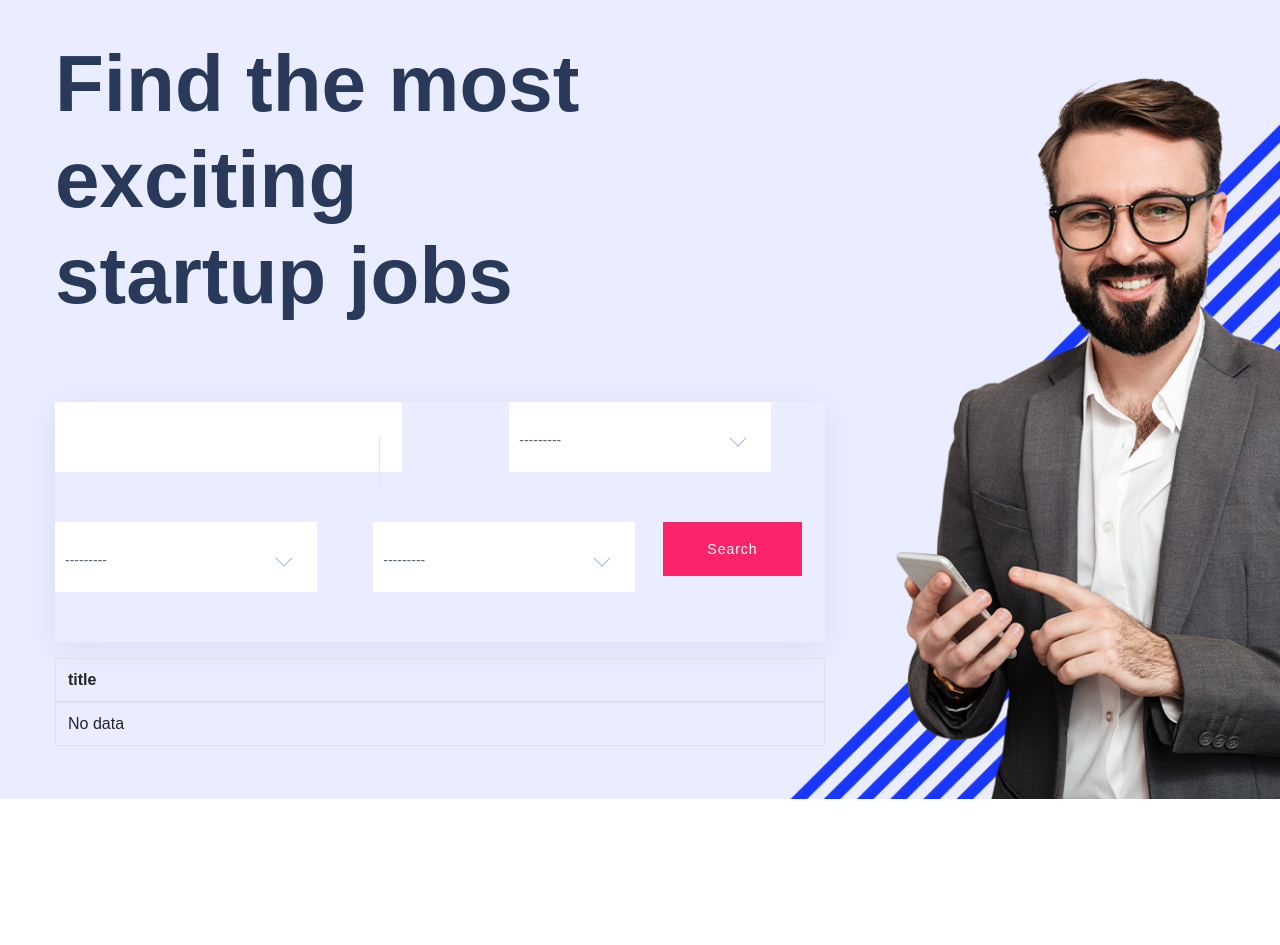
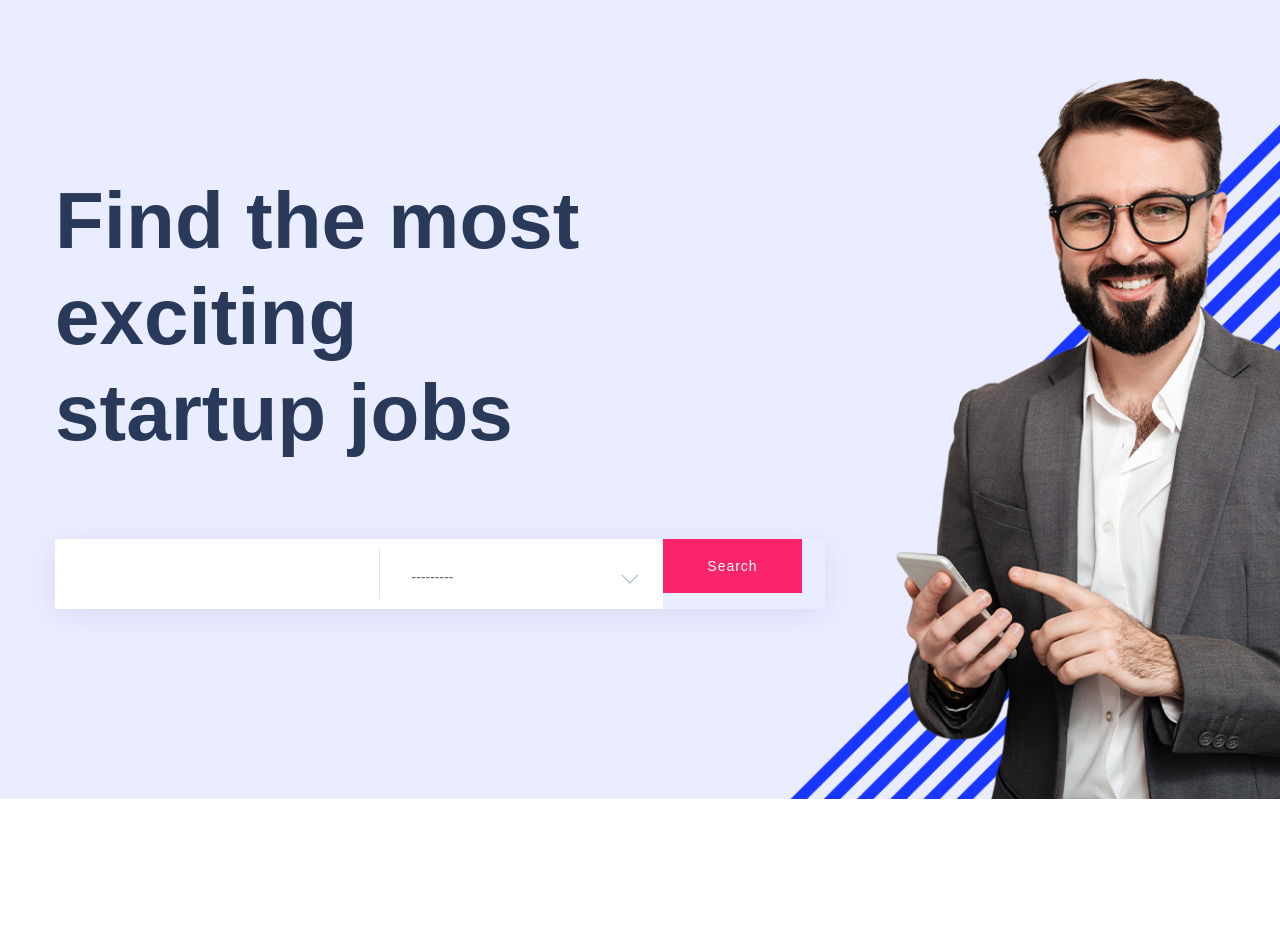
Before and after one commit to buseggencoglu/owl-s-agent, a Django app: page / in a window 1280 px wide. Shown: the part 101-1046 px from the top of the page. Run offline with Django 3.2, Linux system fonts and the light colour scheme; data that the repository does not hold is empty; some libraries are stand-ins or nearby versions; some web fonts are replaced.

Commit message:
Base ve Index Sayfaları Düzenlendi

```diff
--- a/owl_agent/templates/website/base.html
+++ b/owl_agent/templates/website/base.html
@@ -163,11 +163,6 @@
                                     <div class="dropdown-menu" aria-labelledby="dropdownMenuLink">
                                         {% if user_type == 'job_seeker' %}
                                         <a class="dropdown-item" href="{% url 'job_seeker_profile' pk=user.id %}">Profile</a>
-
-                                        <a class="dropdown-item" href="{% url 'edit_profile_job_seeker' %}">Edit
-                                            Profile</a>
-
-                                        <a class="dropdown-item" href="{% url 'job_seeker_profile' %}">Profile</a>
                                         <a class="dropdown-item" href="{% url 'my_profile' %}">CV</a>
                                         <a class="dropdown-item" href="{% url 'my_profile' %}">My Applies</a>
                                         {% endif %}
--- a/owl_agent/templates/website/index.html
+++ b/owl_agent/templates/website/index.html
@@ -28,49 +28,16 @@ Owls Agent Home Page
                             <!-- form -->
                             <form method="get" class="search-box">
                                 <div class="input-form">
-
                                     {% render_field filter.form.title class="input-form" %}
-                                </div><br><br><br><br><br>
+                                </div>
                                   <div class="select-form">
                                     {% render_field filter.form.location class="select-form" %}
                                 </div>
-
-<br><br><br><br><br>
-                                <div class="select-form">
-                                    {% render_field filter.form.company class="select-form" %}
-                                </div>
-<br><br><br><br><br>
-                                  <div class="select-form">
-                                    {% render_field filter.form.type class="select-form" %}
-                                </div>
-
                                 <div class="search-form">
                                     <button class="btn btn-primary" type="submit">Search</button>
                                 </div>
+                            </form>
 
-
-                            </form>
-                            <table class="table table-bordered">
-                                <thead>
-                                <tr>
-                                    <th>title</th>
-                                </tr>
-                                </thead>
-                                <tbody>
-                                {% for Job_Offer in filter.qs %}
-                                <tr>
-                                   <td>{{ Job_Offer.title }}</td>
-                                     <td>{{ Job_Offer.company }}</td>
-                                     <td>{{ Job_Offer.location }}</td>
-                                     <td>{{ Job_Offer.type }}</td>
-                                </tr>
-                                {% empty %}
-                                <tr>
-                                    <td colspan="5">No data</td>
-                                </tr>
-                                {% endfor %}
-                                </tbody>
-                            </table>
                         </div>
                     </div>
                 </div>
```
